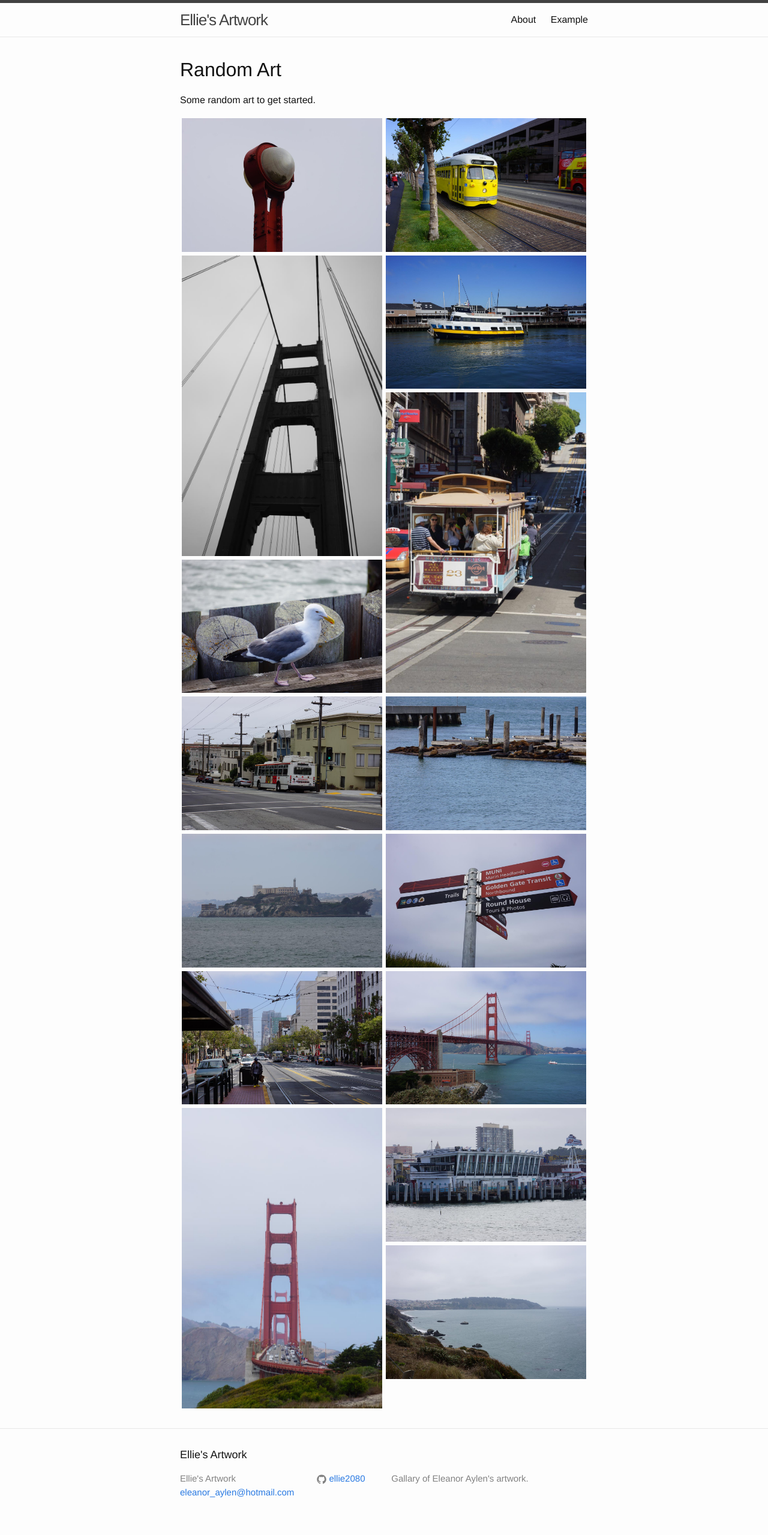
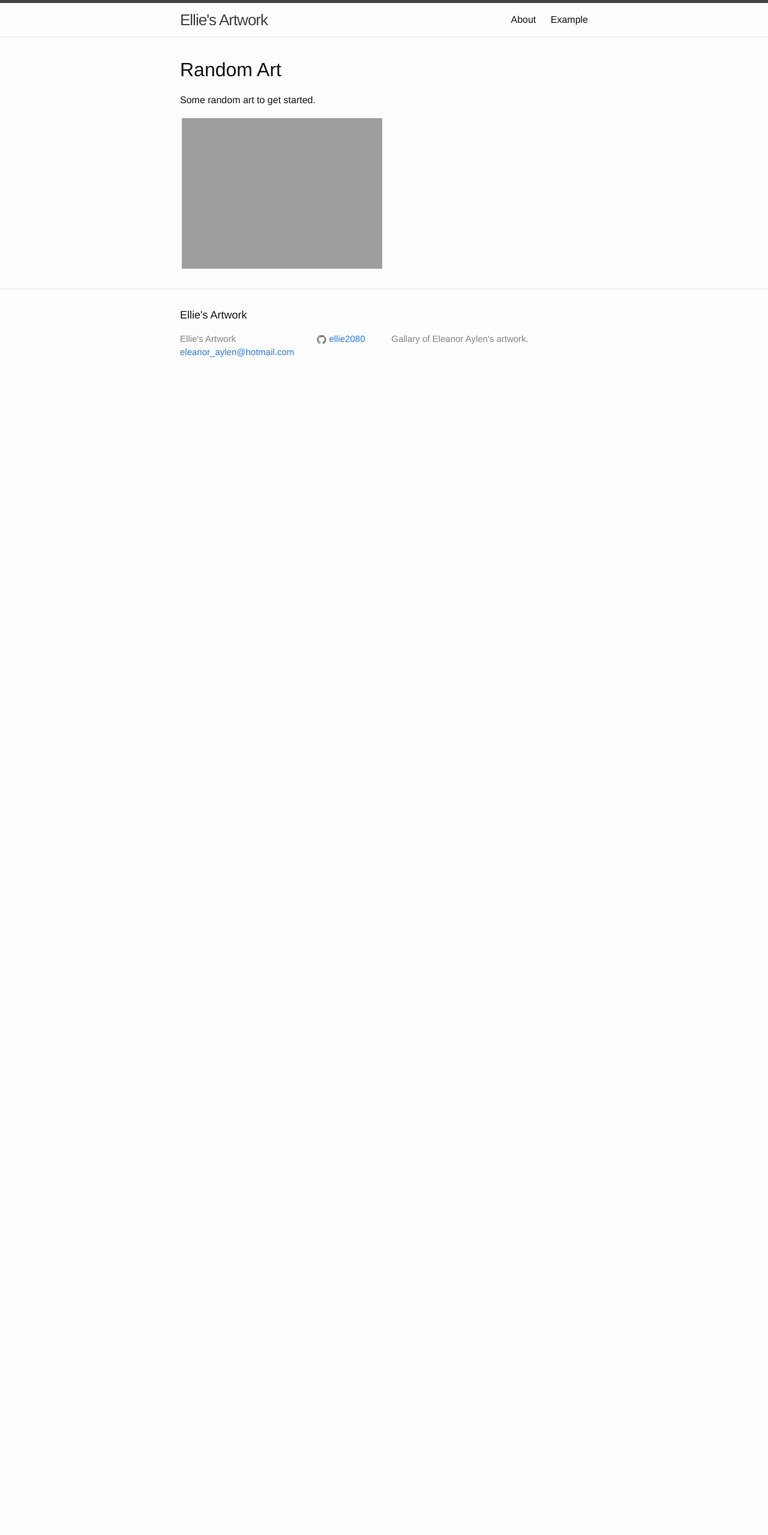
Before and after one commit to ellie2080/show-and-tell, a Jekyll site: the page built from _posts/2019-12-1-first-post.markdown, in a window 1280 px wide. Shown: the whole page at 60% size. Built offline with Jekyll 4.4.1, drawn with Linux system fonts in a browser that asks for light colours; comment, search, counter and statistics services are not loaded; after the commit the page ends 900 px from its top, so only the background shows below that.

Commit message:
changed gallery link

```diff
--- a/_posts/2019-12-1-first-post.markdown
+++ b/_posts/2019-12-1-first-post.markdown
@@ -6,4 +6,4 @@ support: [jquery, gallery]
 ---
 Some random art to get started.
 
-{% include gallery-layout.html gallery=site.data.galleries.san-francisco %}
+{% include gallery-layout.html gallery=site.data.galleries.random-art %}
--- a/year1/term3/wk10.html
+++ /dev/null
@@ -1 +0,0 @@
-<a href="/show-and-tell">Main Menu</a>
```
